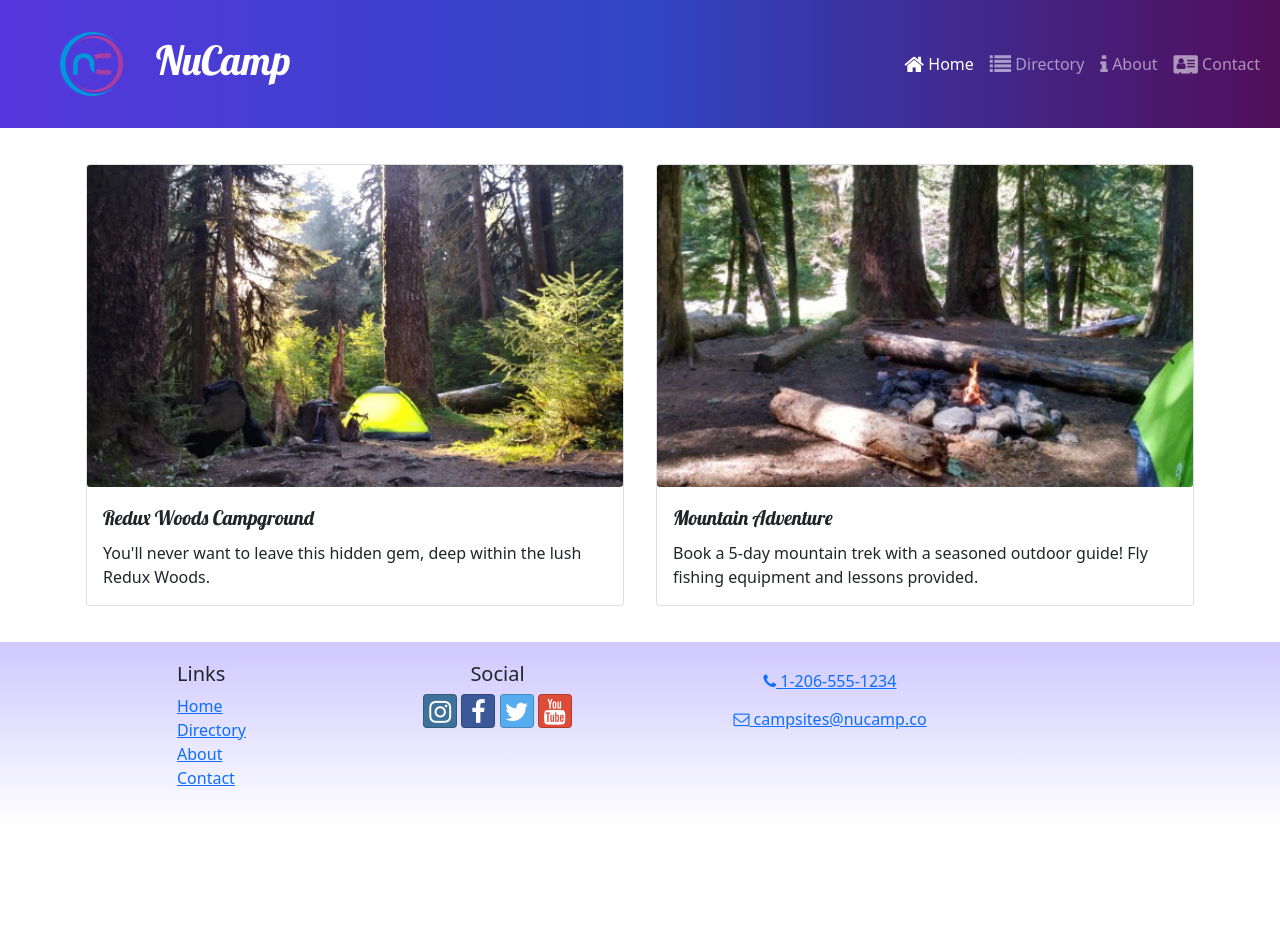
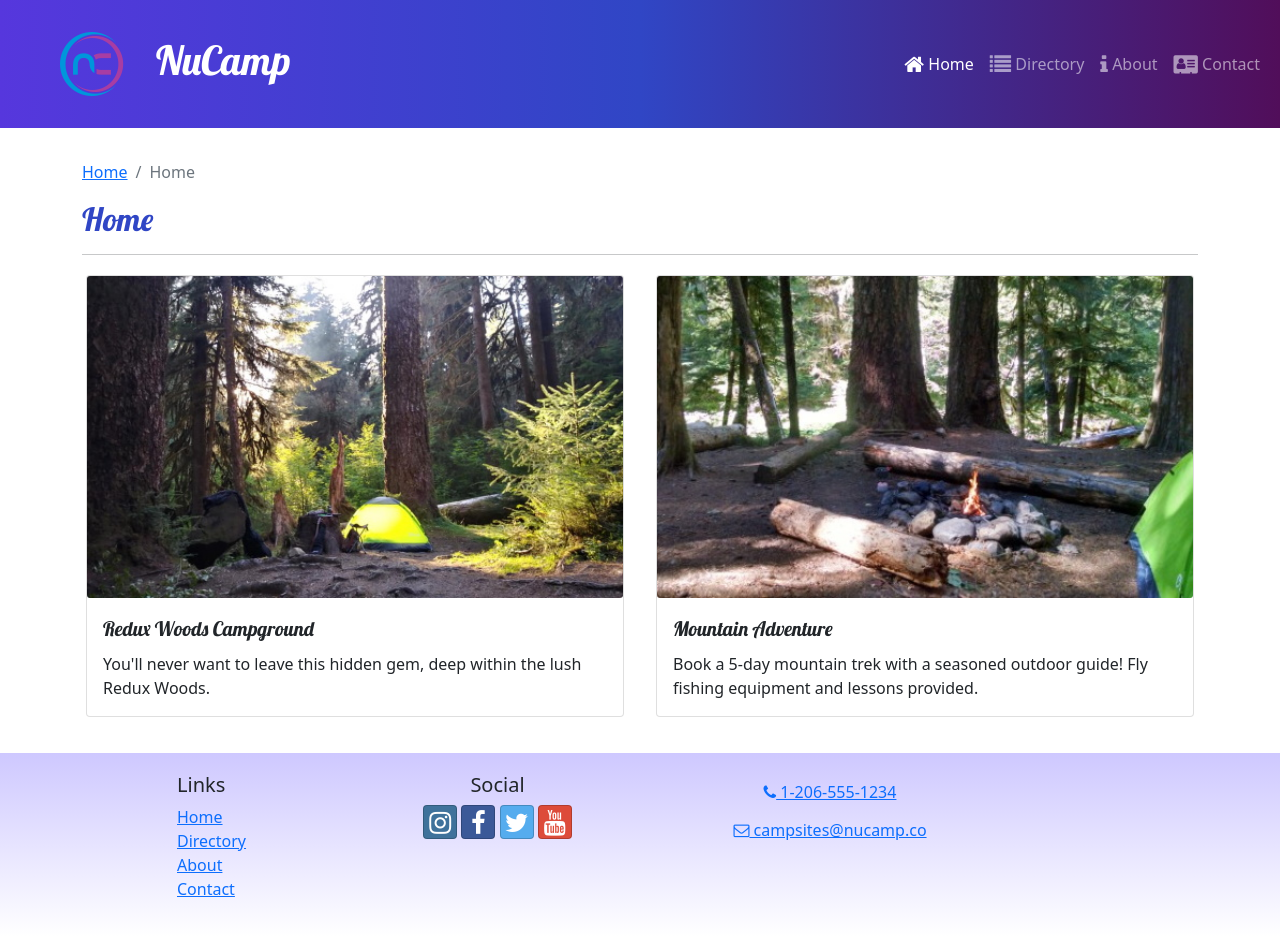
Before and after one commit to IanSLosch/nucampreact, a React (Create React App) app: page / in a window 1280 px wide. Before the commit the page ends 826 px from the top, so only its background shows below. Built offline with nearby package versions, Linux system fonts and the light colour scheme.

Commit message:
breadcrumbs subheader

```diff
--- /dev/null
+++ b/src/components/SubHeader.js
@@ -0,0 +1,29 @@
+import { Col, Row, Breadcrumb, BreadcrumbItem } from 'reactstrap'
+import { Link } from 'react-router-dom'
+
+const SubHeader = ({ current, detail }) => {
+
+    return (
+        <Row>
+            <Col>
+                <Breadcrumb>
+                    <BreadcrumbItem>
+                        <Link to='/'>Home</Link>
+                    </BreadcrumbItem>
+                    {detail && (
+                        <BreadcrumbItem>
+                            <Link to='/directory'>Directory</Link>
+                        </BreadcrumbItem>
+                    )}
+                    <BreadcrumbItem active>
+                        {current}
+                    </BreadcrumbItem>
+                </Breadcrumb>
+                <h2>{current}</h2>
+                <hr />
+            </Col>
+        </Row>
+    )
+}
+
+export default SubHeader
--- a/src/pages/CampsiteDetailPage.js
+++ b/src/pages/CampsiteDetailPage.js
@@ -2,7 +2,8 @@
 import { useParams } from 'react-router-dom'
 import { selectCampsiteById } from '../features/campsites/campsitesSlice'
 import CampsiteDetail from '../features/campsites/CampsiteDetail'
-import CommentsList from '../features/comments/CommentsList';
+import CommentsList from '../features/comments/CommentsList'
+import SubHeader from '../components/SubHeader'
 
 const CampsiteDetailPage = () => {
     const { campsiteId } = useParams()
@@ -10,6 +11,7 @@
 
     return (
         <Container>
+            <SubHeader current={campsite.name} detail={true} />
             <Row>
                 <CampsiteDetail campsite={campsite} />
                 <CommentsList campsiteId={campsiteId} />
--- a/src/pages/CampsitesDirectoryPage.js
+++ b/src/pages/CampsitesDirectoryPage.js
@@ -1,10 +1,12 @@
 import { Container} from 'reactstrap'
 import CampsitesList from '../features/campsites/CampsitesList'
+import SubHeader from '../components/SubHeader'
 
 const CampsitesDirectoryPage = () => {
 
     return (
         <Container>
+            <SubHeader current='Directory' />
             <CampsitesList />
         </Container>
     )
--- a/src/pages/HomePage.js
+++ b/src/pages/HomePage.js
@@ -1,9 +1,11 @@
 import { Container } from 'reactstrap'
 import DisplayList from '../features/display/DisplayList'
+import SubHeader from '../components/SubHeader'
 
 const HomePage = () => {
     return (
         <Container>
+            <SubHeader current='Home' />
             <DisplayList />
         </Container>
     )
```
